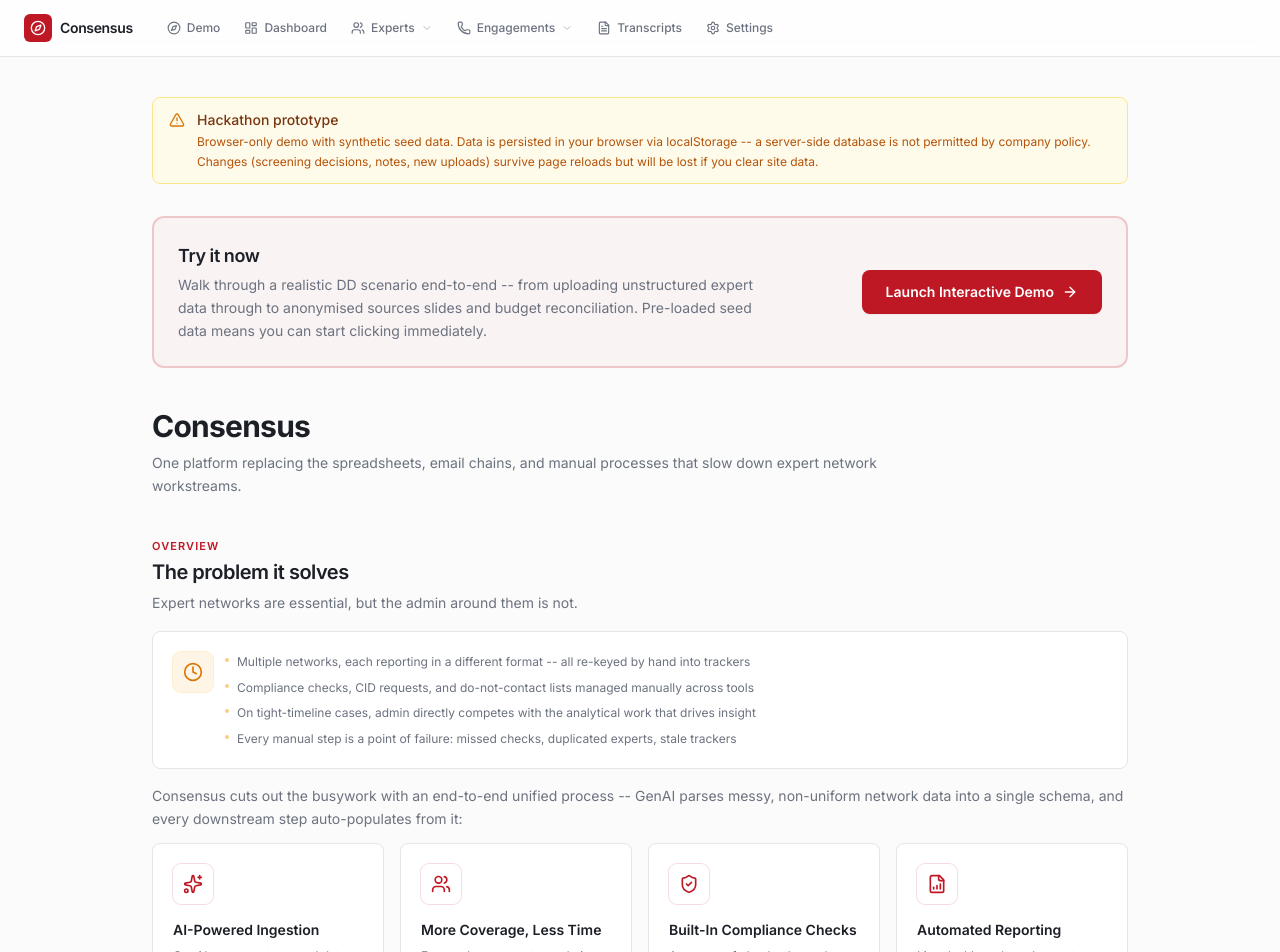
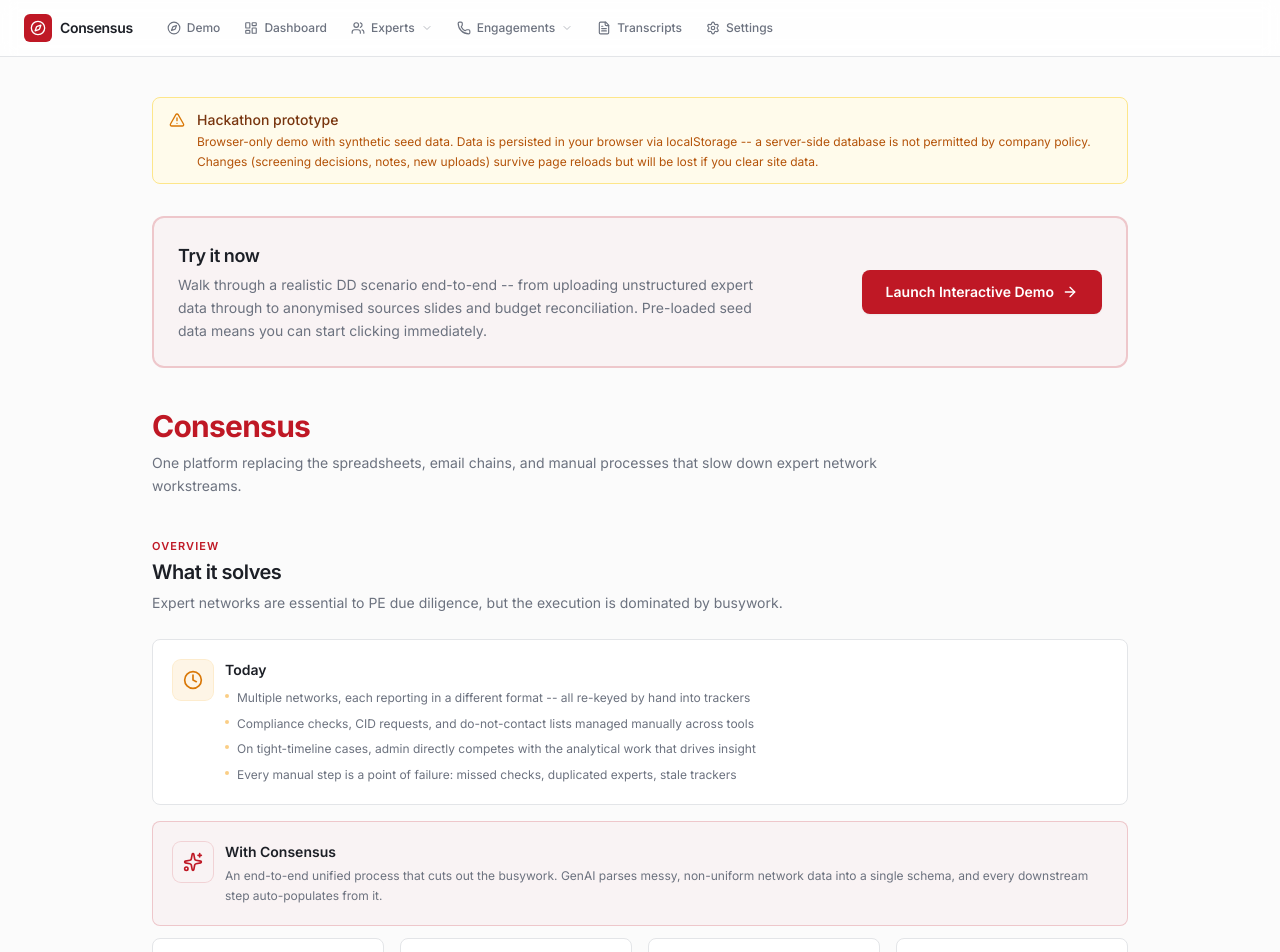
Before and after one commit to jh-hartley/expert_network_tool_mvp, a Next.js app: page / in a window 1280 px wide. Shown: the top 952 px of the page. Built offline with nearby package versions, Linux system fonts and the light colour scheme.

Commit message:
feat: redesign Consensus section with clear hierarchy and benefit boxes
Standardize headings and use "Today vs With Consensus" format

```diff
--- a/app/page.tsx
+++ b/app/page.tsx
@@ -253,7 +253,7 @@ export default function OverviewPage() {
       {/*  SECTION 1 -- Hero + Value Propositions                        */}
       {/* ============================================================ */}
       <section className="mb-16">
-        <h1 className="text-3xl font-bold tracking-tight text-foreground text-balance">
+        <h1 className="text-3xl font-bold tracking-tight text-primary text-balance">
           Consensus
         </h1>
         <p className="mt-2 max-w-3xl text-sm leading-relaxed text-muted-foreground">
@@ -261,26 +261,29 @@ export default function OverviewPage() {
           processes that slow down expert network workstreams.
         </p>
 
-        <div className="mt-10">
+        {/* Section header -- matches Pipeline pattern */}
+        <div className="mt-10 mb-6">
           <p className="text-[11px] font-semibold uppercase tracking-widest text-primary">
             Overview
           </p>
           <h2 className="mt-1 text-xl font-semibold tracking-tight text-foreground">
-            The problem it solves
+            What it solves
           </h2>
           <p className="mt-1.5 max-w-2xl text-sm leading-relaxed text-muted-foreground">
-            Expert networks are essential, but the admin around them is not.
+            Expert networks are essential to PE due diligence, but the execution
+            is dominated by busywork.
           </p>
         </div>
 
         {/* Problem bullets */}
-        <div className="mt-4 rounded-lg border border-border bg-card p-5">
+        <div className="rounded-lg border border-border bg-card p-5">
           <div className="flex items-start gap-3">
             <div className="flex h-10 w-10 shrink-0 items-center justify-center rounded-lg bg-amber-500/10 ring-1 ring-amber-500/20">
               <Clock className="h-5 w-5 text-amber-600" />
             </div>
             <div>
-              <ul className="flex flex-col gap-1.5">
+              <h3 className="text-sm font-semibold text-foreground">Today</h3>
+              <ul className="mt-2 flex flex-col gap-1.5">
                 <li className="flex items-start gap-2 text-xs leading-relaxed text-muted-foreground">
                   <span className="mt-1.5 block h-1 w-1 shrink-0 rounded-full bg-amber-500/50" />
                   Multiple networks, each reporting in a different format -- all re-keyed by hand into trackers
@@ -303,11 +306,21 @@ export default function OverviewPage() {
         </div>
 
         {/* Segue */}
-        <p className="mt-4 text-sm leading-relaxed text-muted-foreground">
-          Consensus cuts out the busywork with an end-to-end unified process --
-          GenAI parses messy, non-uniform network data into a single schema, and
-          every downstream step auto-populates from it:
-        </p>
+        <div className="mt-4 rounded-lg border border-primary/20 bg-primary/[0.03] p-5">
+          <div className="flex items-start gap-3">
+            <div className="flex h-10 w-10 shrink-0 items-center justify-center rounded-lg bg-primary/8 ring-1 ring-primary/15">
+              <Sparkles className="h-5 w-5 text-primary" />
+            </div>
+            <div>
+              <h3 className="text-sm font-semibold text-foreground">With Consensus</h3>
+              <p className="mt-1 text-xs leading-relaxed text-muted-foreground">
+                An end-to-end unified process that cuts out the busywork. GenAI
+                parses messy, non-uniform network data into a single schema, and
+                every downstream step auto-populates from it.
+              </p>
+            </div>
+          </div>
+        </div>
 
         {/* Four solution boxes */}
         <div className="mt-3 grid gap-4 sm:grid-cols-2 lg:grid-cols-4">
```
